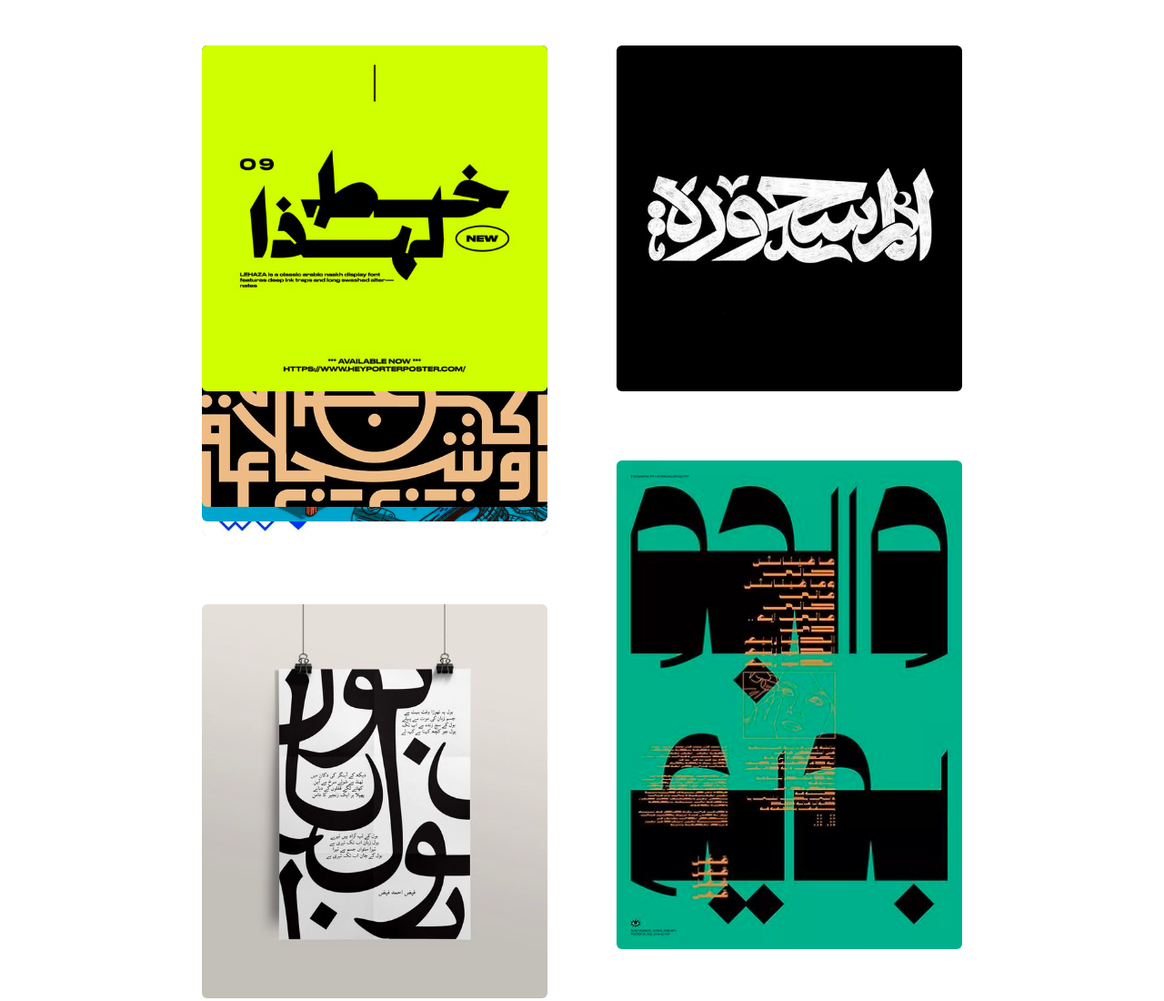
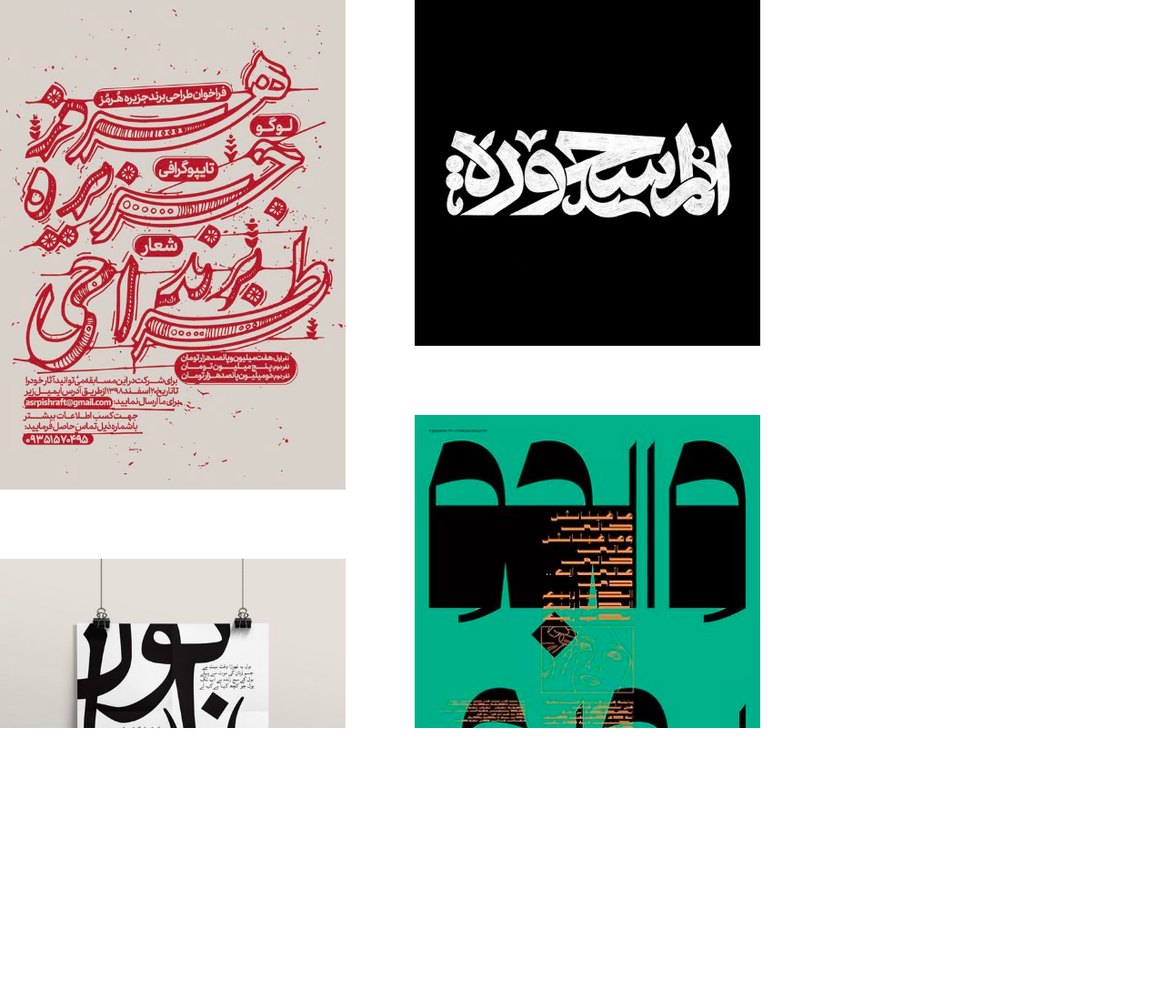
Before and after one commit to Saman-00/Hassco, a plain HTML site: page index.html in a window 1280 px wide. Shown: the top 1100 px of the page at 91% size. After the commit the page ends 804 px from the top, so only its background shows below. Drawn offline with nearby package versions, Linux system fonts and the light colour scheme.

Commit message:
canvas initial

```diff
--- a/index.html
+++ b/index.html
@@ -63,7 +63,10 @@
     </style>
 </head>
 <body>
-    <div id="grid" class="grid p-4">
+
+    <canvas id="canvas" height="900" width="900"></canvas>
+
+    <!-- <div id="grid" class="grid p-4">
         <div class="grid-item"><img src="images/card5.png"/></div>
         <div class="grid-item"><img src="images/card9.png"/></div>
         <div class="grid-item"><img src="images/card8.png"/></div>
@@ -81,143 +84,219 @@
         <div class="grid-item"><img src="images/card15.png"/></div>
     </div>
 
-    <div id="dim-bg"></div>
+    <div id="dim-bg"></div> -->
 
     <script src="https://cdnjs.cloudflare.com/ajax/libs/animejs/3.2.2/anime.min.js" integrity="sha512-aNMyYYxdIxIaot0Y1/PLuEu3eipGCmsEUBrUq+7aVyPGMFH8z0eTP0tkqAvv34fzN6z+201d3T8HPb1svWSKHQ==" crossorigin="anonymous" referrerpolicy="no-referrer"></script>
     <script src="https://unpkg.com/masonry-layout@4/dist/masonry.pkgd.js"></script>
+
     <script>
-        var grid = document.getElementById('grid');
-        var bg = document.getElementById('dim-bg');
-        var canvas = document.createElement("canvas");
-        const ctx = canvas.getContext('2d');
-        var style = document.createElement("style");
+
+        var canvas = document.getElementById("canvas");
+
+        canvas.width = document.documentElement.clientWidth;
+        canvas.height = document.documentElement.clientHeight;
+
+        var ctx = canvas.getContext("2d");
+
+        var images = [
+            "images/card5.png",
+            "images/card9.png",
+            "images/card8.png",
+            "images/card12.png",
+            "images/card1.png",
+            "images/card2.png",
+            "images/card3.png",
+            "images/card4.png",
+            "images/card6.png",
+            "images/card7.png",
+            "images/card10.png",
+            "images/card11.png",
+            "images/card13.png",
+            "images/card14.png",
+            "images/card15.png",
+        ];
 
         var gap = 76;
         var width = 380;
-        var itemClass = ".grid-item";
-        var gridDimensions = grid.getBoundingClientRect();
         var colIndex = 0;
-        // var rowIndex = 0;
-        var colCount = Math.floor(gridDimensions.width / (width + gap));
+        var colCount = Math.floor(canvas.width / (width + gap));
         var rowOffsets = Array(colCount).fill(0);
-        var gridWidth = colCount * (width + gap) - gap;
-        grid.style.width = gridWidth + "px";
 
-        grid.querySelectorAll(itemClass).forEach((item, i) => {
-            var left = (colIndex % colCount) * (width + gap) + "px";
-            var top = rowOffsets[colIndex % colCount] + "px";
+        var loadedImages = [];
 
-            item.dataset.left = left;
-            item.dataset.top = top;
+        images.forEach(image => {
+            const img = new Image();
 
-            item.style.left = item.dataset.left;
-            item.style.top = item.dataset.top;
+            img.addEventListener("load", function(e) {
 
-            // item.style.left = (colIndex % colCount) * (width + gap) / gridWidth * 100 + "%";
-            // item.style.top = rowOffsets[colIndex % colCount] + "px";
-            var itemDimensions = item.getBoundingClientRect();
-            rowOffsets[colIndex % colCount] += itemDimensions.height + gap;
-            colIndex++;
+                var left = (colIndex % colCount) * (width + gap);
+                var top = rowOffsets[colIndex % colCount];
+                var height = (this.height / this.width) * width;
 
-            var img = item.querySelector("img");
+                rowOffsets[colIndex % colCount] += height + gap;
+                colIndex++;
 
-            // Set canvas size to match image dimensions
-            canvas.width = img.width;
-            canvas.height = img.height;
+                loadedImages.push({
+                    img, left, top, width, height,
+                });
 
-            // Draw the image on the canvas
-            ctx.drawImage(img, 0, 0);
+                if (loadedImages.length === images.length) {
+                    loadedImages.forEach(x => {
+                        ctx.drawImage(x.img, x.left, x.top, x.width, x.height);
+                    });
+                }
+                console.log(this.width, this.height, height)
+                // ctx.drawImage(img, left, top, width, height);
 
-            // Get image pixel data
-            const imageData = ctx.getImageData(0, 0, canvas.width, canvas.height).data;
+            });
 
-            // Count colors
-            const colorCounts = {};
-            let maxCount = 0;
-            let mostUsedColor = '';
-
-            for (let i = 0; i < imageData.length; i += 4) {
-                const r = imageData[i];
-                const g = imageData[i + 1];
-                const b = imageData[i + 2];
-                const a = imageData[i + 3];
-
-                // Skip transparent pixels
-                if (a === 0) continue;
-
-                const color = `rgba(${r},${g},${b}, 0.3)`;
-                colorCounts[color] = (colorCounts[color] || 0) + 1;
-
-                if (colorCounts[color] > maxCount) {
-                    maxCount = colorCounts[color];
-                    mostUsedColor = color;
-                }
-            }
-
-            style.innerText += `.grid-item:hover:nth-child(${i + 1}) { box-shadow: 0 30px 60px 0 ${mostUsedColor}; }\n`;
-            console.log(mostUsedColor);
+            img.src = image;
         });
 
-        document.body.append(style);
 
-        var animation;
 
-        grid.addEventListener("click", function (e) {
-            var el = e.target;
 
-            while (!el.classList.contains("grid-item") && el.tagName != "BODY") el = el.parentElement;
 
-            if (el.classList.contains("grid-item")) {
 
-                var elDimensions = el.getBoundingClientRect();
 
-                var top = (document.documentElement.clientHeight / 2) - (elDimensions.height / 2) - gridDimensions.y + window.scrollY;
-                var left = (document.documentElement.clientWidth / 2) - (width / 2) - ((document.documentElement.clientWidth - grid.clientWidth) / 2) + window.scrollX;
 
-                animation = anime({
-                    targets: el,
-                    easing: 'spring(1, 320, 40, 0)',
-                    top: top,
-                    left: left,
-                    scale: 2,
-                    zIndex: [1000, 1000],
-                    duration: 500,
 
-                });
 
-                el.classList.add("active");
-                document.body.classList.add("active");
-            }
-        });
+        // var grid = document.getElementById('grid');
+        // var bg = document.getElementById('dim-bg');
+        // var canvas = document.createElement("canvas");
+        // const ctx = canvas.getContext('2d');
+        // var style = document.createElement("style");
 
-        bg.addEventListener("click", function (e) {
-            var el = document.querySelector(".grid-item.active");
+        // var gap = 76;
+        // var width = 380;
+        // var itemClass = ".grid-item";
+        // var gridDimensions = grid.getBoundingClientRect();
+        // var colIndex = 0;
+        // // var rowIndex = 0;
+        // var colCount = Math.floor(gridDimensions.width / (width + gap));
+        // var rowOffsets = Array(colCount).fill(0);
+        // var gridWidth = colCount * (width + gap) - gap;
+        // grid.style.width = gridWidth + "px";
 
-            animation = anime({
-                targets: el,
-                easing: 'spring(1, 320, 40, 0)',
-                top: el.dataset.top,
-                left: el.dataset.left,
-                scale: 1,
-                zIndex: [1000, 1000],
-                duration: 500,
-            });
+        // grid.querySelectorAll(itemClass).forEach((item, i) => {
+        //     return;
+        //     var left = (colIndex % colCount) * (width + gap) + "px";
+        //     var top = rowOffsets[colIndex % colCount] + "px";
 
-            animation.complete = (ani) => ani.animatables.forEach(x => {
-                x.target.style.zIndex = 10;
-                el.classList.remove("active")
+        //     item.dataset.left = left;
+        //     item.dataset.top = top;
 
-            })
+        //     item.style.left = item.dataset.left;
+        //     item.style.top = item.dataset.top;
 
-            // animation?.seek(0);
+        //     // item.style.left = (colIndex % colCount) * (width + gap) / gridWidth * 100 + "%";
+        //     // item.style.top = rowOffsets[colIndex % colCount] + "px";
+        //     var itemDimensions = item.getBoundingClientRect();
+        //     rowOffsets[colIndex % colCount] += itemDimensions.height + gap;
+        //     colIndex++;
 
-            // animation?.reverse();
-            // if (animation.changeCompleted) {
-            //     animation?.restart();
-            // }
+        //     var img = item.querySelector("img");
 
-            document.body.classList.remove("active");
-        });
+        //     // Set canvas size to match image dimensions
+        //     canvas.width = img.width;
+        //     canvas.height = img.height;
+
+        //     // Draw the image on the canvas
+        //     ctx.drawImage(img, 0, 0);
+
+        //     // Get image pixel data
+        //     const imageData = ctx.getImageData(0, 0, canvas.width, canvas.height).data;
+
+        //     // Count colors
+        //     const colorCounts = {};
+        //     let maxCount = 0;
+        //     let mostUsedColor = '';
+
+        //     for (let i = 0; i < imageData.length; i += 4) {
+        //         const r = imageData[i];
+        //         const g = imageData[i + 1];
+        //         const b = imageData[i + 2];
+        //         const a = imageData[i + 3];
+
+        //         // Skip transparent pixels
+        //         if (a === 0) continue;
+
+        //         const color = `rgba(${r},${g},${b}, 0.3)`;
+        //         colorCounts[color] = (colorCounts[color] || 0) + 1;
+
+        //         if (colorCounts[color] > maxCount) {
+        //             maxCount = colorCounts[color];
+        //             mostUsedColor = color;
+        //         }
+        //     }
+
+        //     style.innerText += `.grid-item:hover:nth-child(${i + 1}) { box-shadow: 0 30px 60px 0 ${mostUsedColor}; }\n`;
+        //     console.log(mostUsedColor);
+        // });
+
+        // // document.body.append(style);
+
+        // var animation;
+
+        // grid.addEventListener("click", function (e) {
+        //     return;
+        //     var el = e.target;
+
+        //     while (!el.classList.contains("grid-item") && el.tagName != "BODY") el = el.parentElement;
+
+        //     if (el.classList.contains("grid-item")) {
+
+        //         var elDimensions = el.getBoundingClientRect();
+
+        //         var top = (document.documentElement.clientHeight / 2) - (elDimensions.height / 2) - gridDimensions.y + window.scrollY;
+        //         var left = (document.documentElement.clientWidth / 2) - (width / 2) - ((document.documentElement.clientWidth - grid.clientWidth) / 2) + window.scrollX;
+
+        //         animation = anime({
+        //             targets: el,
+        //             easing: 'spring(1, 320, 40, 0)',
+        //             top: top,
+        //             left: left,
+        //             scale: 2,
+        //             zIndex: [1000, 1000],
+        //             duration: 500,
+
+        //         });
+
+        //         el.classList.add("active");
+        //         document.body.classList.add("active");
+        //     }
+        // });
+
+        // bg.addEventListener("click", function (e) {
+        //     return;
+        //     var el = document.querySelector(".grid-item.active");
+
+        //     animation = anime({
+        //         targets: el,
+        //         easing: 'spring(1, 320, 40, 0)',
+        //         top: el.dataset.top,
+        //         left: el.dataset.left,
+        //         scale: 1,
+        //         zIndex: [1000, 1000],
+        //         duration: 500,
+        //     });
+
+        //     animation.complete = (ani) => ani.animatables.forEach(x => {
+        //         x.target.style.zIndex = 10;
+        //         el.classList.remove("active")
+
+        //     })
+
+        //     // animation?.seek(0);
+
+        //     // animation?.reverse();
+        //     // if (animation.changeCompleted) {
+        //     //     animation?.restart();
+        //     // }
+
+        //     document.body.classList.remove("active");
+        // });
 
     </script>
 </body>
```
